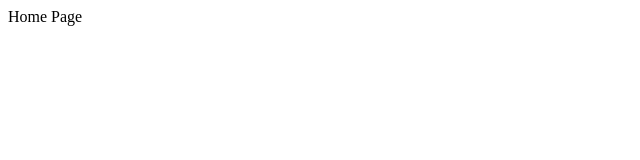
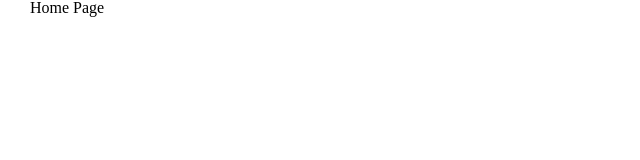
Before and after one commit to Misyuk-T/cargo-planner, a Next.js app: page / in a window 1280 px wide. Shown: the top 160 px of the page, without its empty margins (0-640 px from the left). Built offline with nearby package versions, Linux system fonts and the light colour scheme.

Commit message:
Add reset css and scss loader. Create Container component

```diff
--- a/package.json
+++ b/package.json
@@ -11,7 +11,9 @@
   "dependencies": {
     "next": "13.4.13",
     "react": "18.2.0",
-    "react-dom": "18.2.0"
+    "react-dom": "18.2.0",
+    "reset-css": "^5.0.2",
+    "sass": "^1.65.1"
   },
   "devDependencies": {
     "eslint": "8.46.0",
--- a/src/pages/_app.js
+++ b/src/pages/_app.js
@@ -1,3 +1,13 @@
-export default function App({ Component, pageProps }) {
-  return <Component {...pageProps} />;
-}
+import "reset-css";
+
+import styles from "src/styles/global.module.scss";
+
+const App = ({ Component, pageProps }) => {
+  return (
+    <div className={styles.container}>
+      <Component {...pageProps} />
+    </div>
+  );
+};
+
+export default App;
--- /dev/null
+++ b/src/styles/global.module.scss
@@ -0,0 +1,16 @@
+.container {
+    width: 100%;
+    display: block;
+    box-sizing: border-box;
+    margin: 0 auto;
+    padding: 0 20px;
+
+    @media screen and (min-width: 768px) {
+        padding: 0 30px;
+    }
+
+    @media screen and (min-width: 1440px) {
+        max-width: 1440px;
+        padding: 0 40px;
+    }
+}
```
Also changed, not shown: 1 other file (tests, documents, lock files or other folders).
